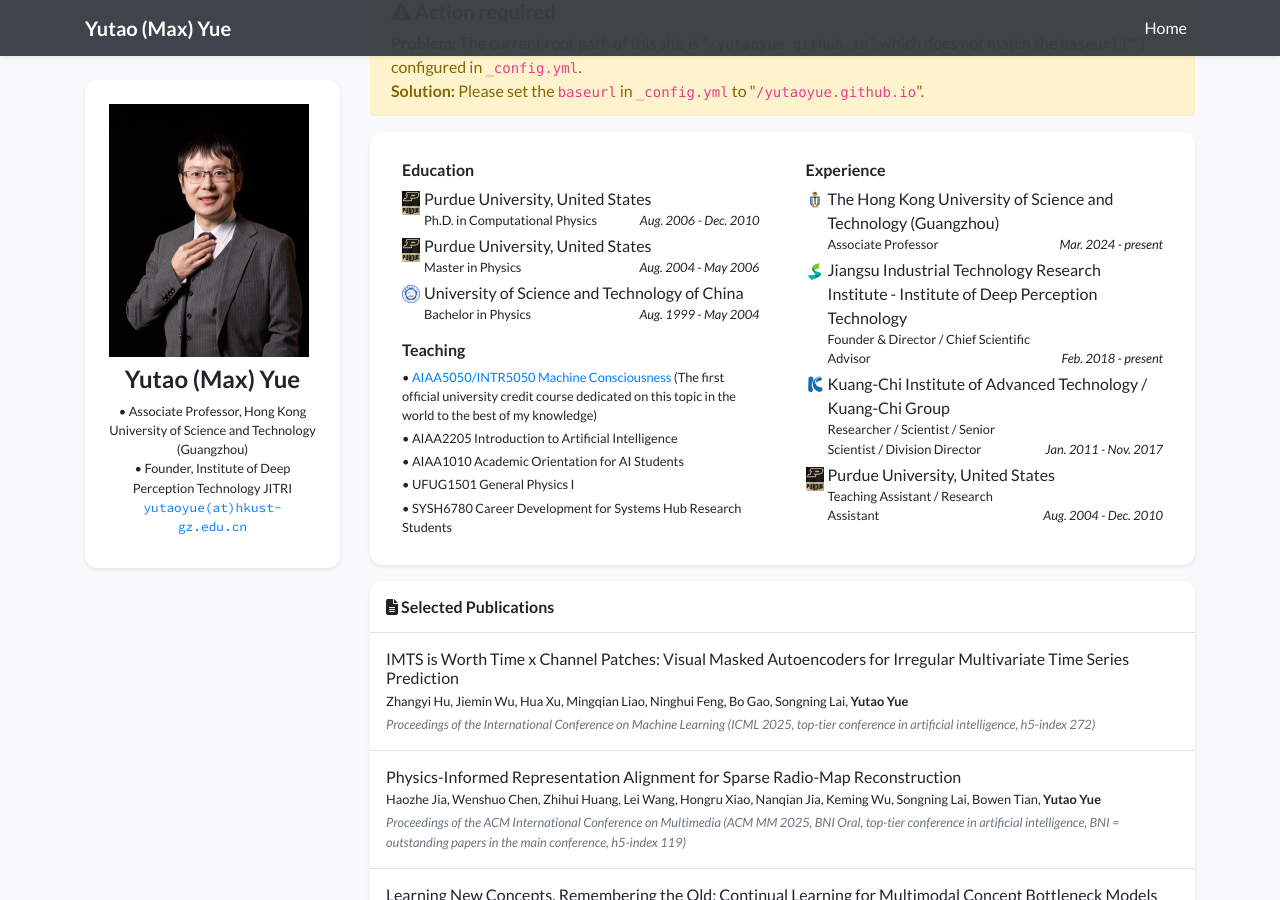
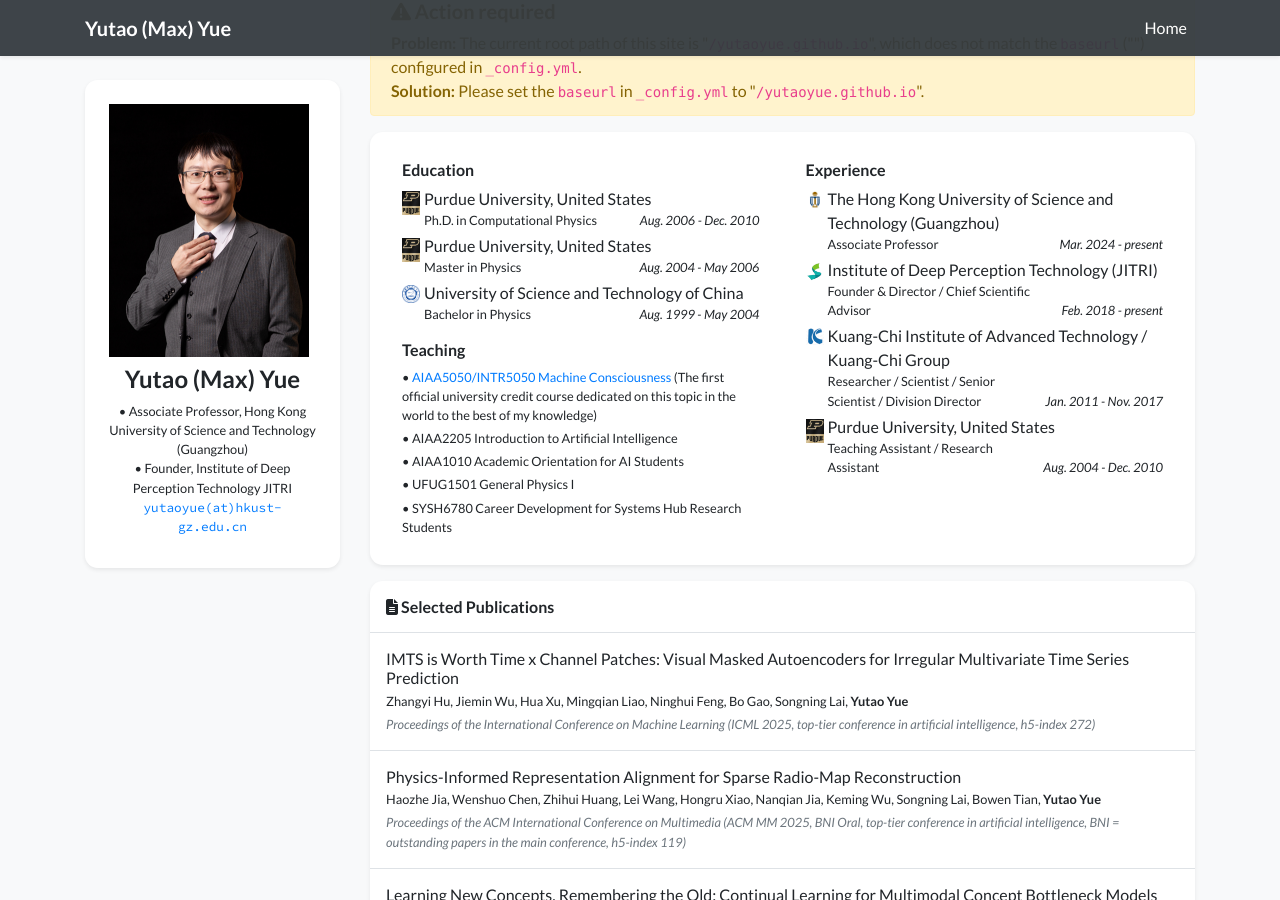
Before and after one commit to yutaoyue/yutaoyue.github.io, a Jekyll site: the page built from index.html, in a window 1280 px wide and 900 px high, scrolled down 432 px. Built offline with Jekyll 4.4.1, drawn with Linux system fonts in a browser that asks for light colours; nearby versions of some CDN libraries; a style sheet for code colours, icons or effects is not loaded.

Commit message:
Update profile.yml

```diff
--- a/_data/profile.yml
+++ b/_data/profile.yml
@@ -52,7 +52,7 @@
   logo: /assets/hkustgz.png
   position: Associate Professor
   date: Mar. 2024 - present
-- name: Jiangsu Industrial Technology Research Institute - Institute of Deep Perception Technology
+- name: Institute of Deep Perception Technology (JITRI)
   position: Founder & Director / Chief Scientific Advisor
   logo: /assets/jitri.png
   date: Feb. 2018 - present
```
